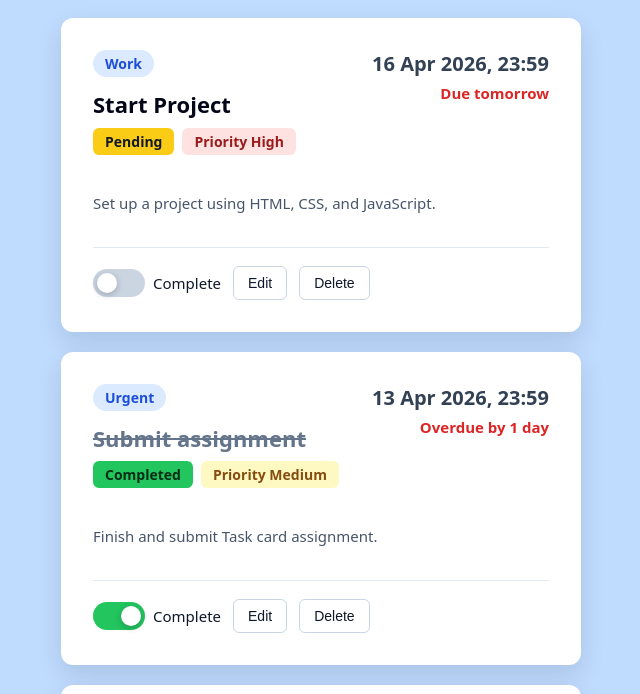
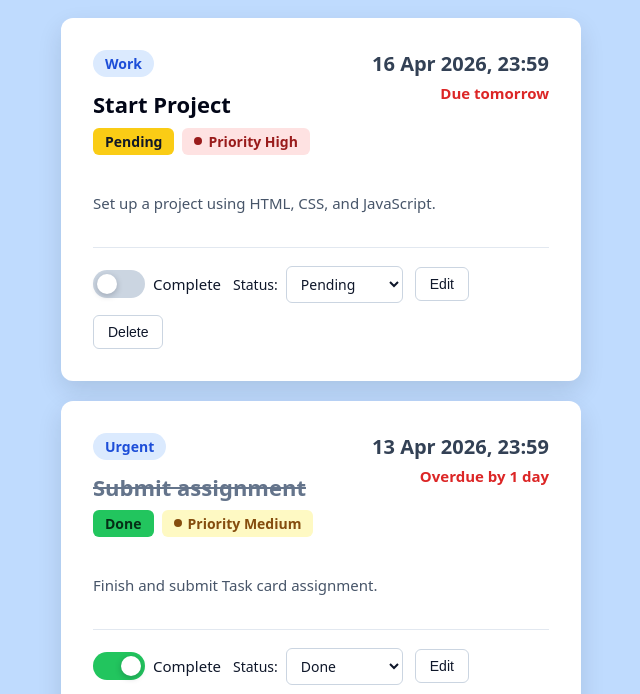
Before and after one commit to godwingoje/Task-Manager-App, a plain HTML site: page index.html in a window 1280 px wide. Shown: the part 65-759 px from the top of the page, without its empty margins (319-959 px from the left). Drawn offline with Linux system fonts and the light colour scheme.

Commit message:
Save task card stage one progress

```diff
--- a/script.js
+++ b/script.js
@@ -13,7 +13,7 @@ const tasks = [
     id: 2,
     tag: "Urgent",
     title: "Submit assignment",
-    status: "Completed",
+    status: "Done",
     priority: "Medium",
     dueDate: "2026-04-13T23:59:00",
     description: "Finish and submit Task card assignment.",
@@ -233,6 +233,11 @@ function renderTasks() {
                     class="todo-priority ${getPriorityClass(task.priority)}"
                     data-testid="test-todo-priority"
                   >
+                  <span
+                  class="todo-priority-indicator ${getPriorityClass(task.priority)}"
+                  data-testid="test-todo-priority-indicator">
+
+                  </span>
                     Priority ${task.priority}
                   </span>
                 </div>
@@ -283,6 +288,28 @@ function renderTasks() {
               <span class="todo-toggle-text">Complete</span>
             </label>
 
+            <label class="todo-status-control-label">
+  <span>Status:</span>
+
+  <select
+    class="todo-status-control"
+    data-testid="test-todo-status-control"
+    data-task-id="${task.id}"
+  >
+    <option value="Pending" ${task.status === "Pending" ? "selected" : ""}>
+      Pending
+    </option>
+
+    <option value="In Progress" ${task.status === "In Progress" ? "selected" : ""}>
+      In Progress
+    </option>
+
+    <option value="Done" ${task.status === "Done" ? "selected" : ""}>
+      Done
+    </option>
+  </select>
+</label>
+
             <button
               id="edit-button"
               class="todo-button"
@@ -292,6 +319,8 @@ function renderTasks() {
             >
               Edit
             </button>
+
+
 
             <button
               class="todo-button"
@@ -310,6 +339,7 @@ function renderTasks() {
   todoList.innerHTML = taskCards.join("");
 
   connectCompleteToggles();
+  connectStatusControls();
   connectEditButtons();
 }
 
@@ -343,14 +373,12 @@ function connectCompleteToggles() {
       //For example if the user checks the box, the task completed becomes true
       task.completed = toggle.checked;
       //This assigns task.status to either "Completed" or "Pending" if toggle.checked is true.
-      task.status = toggle.checked ? "Completed" : "Pending";
+      task.status = toggle.checked ? "Done" : "Pending";
 
       renderTasks();
     });
   });
 }
-
-
 
 function editTask(taskId) {
   editingTaskId = taskId;
@@ -373,16 +401,18 @@ function connectEditButtons() {
 
   //This loops through each button in the editable mode in each task card
   saveButtons.forEach((button) => {
-    button.addEventListener("click", ()=>{
-    //This is done so the browser can know the particular task that the save changes will be made
+    button.addEventListener("click", () => {
+      //This is done so the browser can know the particular task that the save changes will be made
       const taskId = Number(button.dataset.taskId);
 
-    //Searches the tasks array of objects to find the particular task to save changes
+      //Searches the tasks array of objects to find the particular task to save changes
       const task = tasks.find((task) => task.id === taskId);
-      if(!task) return;
+      if (!task) return;
 
       const title = document.getElementById(`edit-title-${taskId}`).value;
-      const description = document.getElementById(`edit-description-text-area-${taskId}`).value;
+      const description = document.getElementById(
+        `edit-description-text-area-${taskId}`,
+      ).value;
       const dueDate = document.getElementById(`edit-due-date-${taskId}`).value;
       const priority = document.getElementById(`edit-priority-${taskId}`).value;
 
@@ -404,6 +434,25 @@ function connectEditButtons() {
   });
 }
 
+function connectStatusControls() {
+  const statusControls = document.querySelectorAll(
+    '[data-testid="test-todo-status-control"]',
+  );
+
+  statusControls.forEach((control) => {
+    control.addEventListener("change", () => {
+      const taskId = Number(control.dataset.taskId);
+      const task = tasks.find((task) => task.id === taskId);
+
+      if (!task) return;
+
+      task.status = control.value;
+      task.completed = control.value === "Done";
+
+      renderTasks();
+    });
+  });
+}
 
 
 // const editForm = document.querySelectorAll(".edit-form");
--- a/style.css
+++ b/style.css
@@ -125,6 +125,29 @@ body {
   font-weight: 700;
 }
 
+.todo-priority{
+  gap: 6px;
+}
+
+.todo-priority-indicator{
+  width: 8px;
+  height: 8px;
+  border-radius: 999px;
+  flex-shrink: 0;
+}
+
+.todo-priority-indicator.low{
+  background: #166534;
+}
+
+.todo-priority-indicator.medium{
+  background: #854d0e;
+}
+
+.todo-priority-indicator.high{
+  background: #991b1b;
+}
+
 .todo-status.pending {
   background: #facc15;
   color: #111827;
@@ -135,7 +158,7 @@ body {
   color: #111827;
 }
 
-.todo-status.completed {
+.todo-status.done {
   background: #22c55e;
   color: #052e16;
 }
@@ -163,6 +186,24 @@ body {
   text-align: right;
   flex-shrink: 0;
 }
+
+.todo-status-control-label {
+  display: inline-flex;
+  align-items: center;
+  gap: 8px;
+  font-size: 14px;
+  color: #0f172a;
+}
+
+.todo-status-control {
+  border: 1px solid #cbd5e1;
+  border-radius: 6px;
+  padding: 7px 10px;
+  font: inherit;
+  background: #ffffff;
+  color: #0f172a;
+}
+
 
 .edit-overlay {
   display: none;
```
